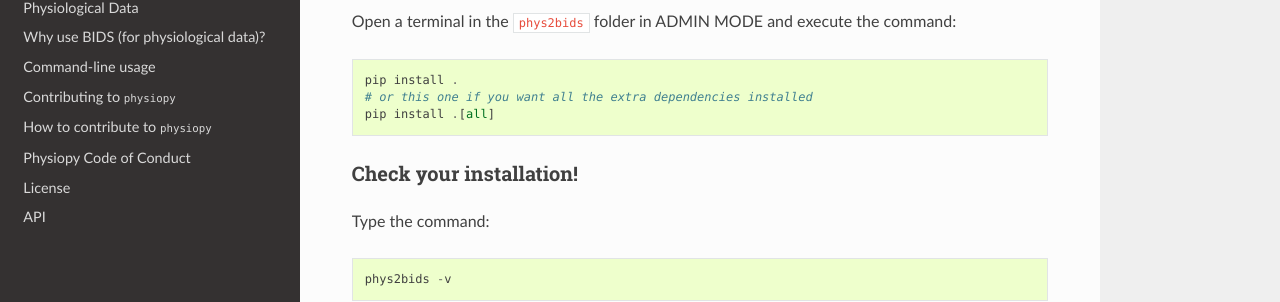
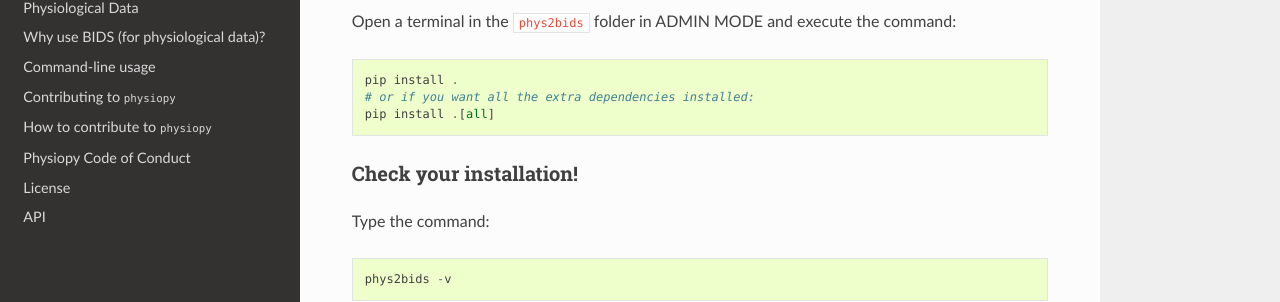
Before and after one commit to physiopy/phys2bids, a Sphinx documentation site: the page built from docs/installation.rst, in a window 1280 px wide and 900 px high, scrolled down 2624 px. Shown: the part 410-712 px from the top of the window. Built offline with Sphinx 7.4.7 and the Read the Docs theme 2.0.0, drawn with Linux system fonts in a browser that asks for light colours.

Commit message:
Update docs/installation.rst
Co-authored-by: Eneko Uruñuela <13706448+eurunuela@users.noreply.github.com>

```diff
--- a/docs/installation.rst
+++ b/docs/installation.rst
@@ -121,7 +121,7 @@ Alternatively, if you have ``git``, use the command::
 Open a terminal in the ``phys2bids`` folder in ADMIN MODE and execute the command::
 
     pip install .
-    # or this one if you want all the extra dependencies installed
+    # or if you want all the extra dependencies installed:
     pip install .[all]
 
 Check your installation!
```
